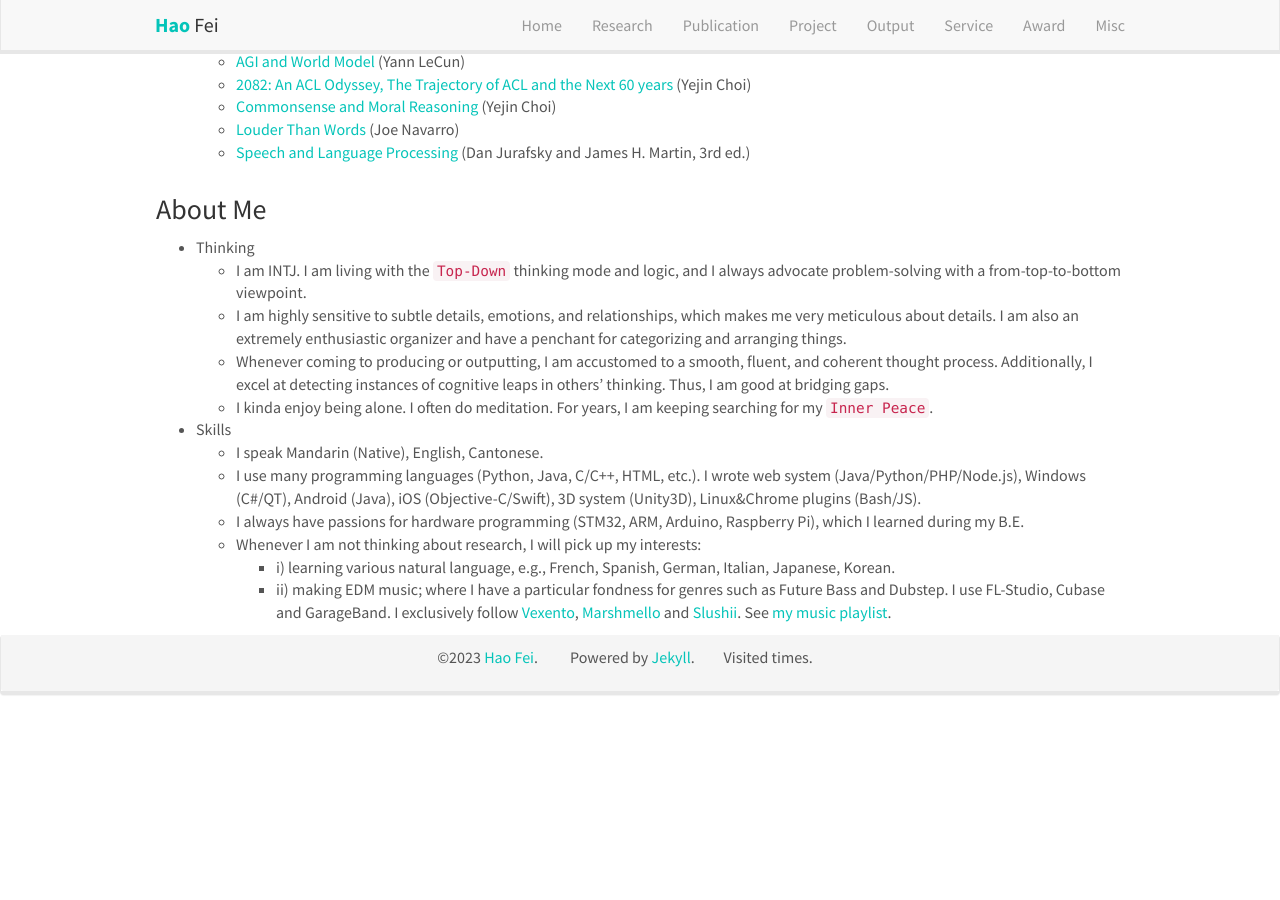
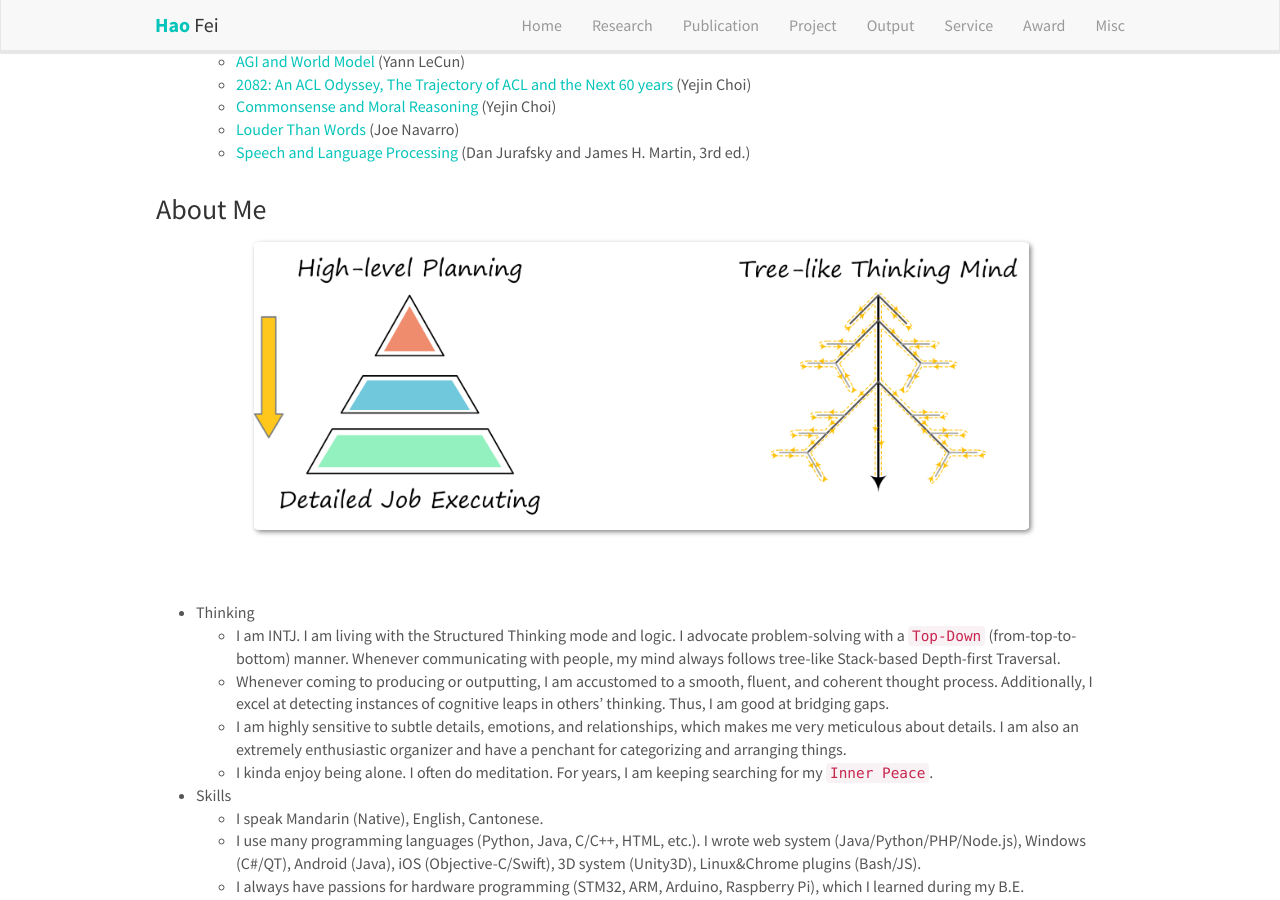
Before and after one commit to scofield7419/scofield7419.github.io, a Jekyll site: the page built from _pages/misc.md, in a window 1280 px wide and 900 px high, scrolled down 484 px. Built offline with Jekyll 4.4.1, drawn with Linux system fonts in a browser that asks for light colours; nearby versions of some CDN libraries; comment, search, counter and statistics services are not loaded; a style sheet for code colours, icons or effects is not loaded; before the commit the page ends 1179 px from its top, so only the background shows below that.

Commit message:
Update misc.md

```diff
--- a/_pages/misc.md
+++ b/_pages/misc.md
@@ -51,12 +51,20 @@ permalink: /misc
 
 ### About Me
 
+
+<p align="center">
+  <img src="{{ site.url }}{{ site.baseurl }}/images/teampic/top-down.png" width="80%"/>
+</p>
+
 - Thinking
-  - I am INTJ. I am living with the [`Top-Down`](https://www.daryllscott.com/discovery-vs-data) thinking mode and logic, and I always advocate problem-solving with a from-top-to-bottom viewpoint.
-  - I am highly sensitive to subtle details, emotions, and relationships, which makes me very meticulous about details. I am also an extremely enthusiastic organizer and have a penchant for categorizing and arranging things.
+  - I am INTJ. I am living with the Structured Thinking mode and logic.
+I advocate problem-solving with a [`Top-Down`](https://www.daryllscott.com/discovery-vs-data) (from-top-to-bottom) manner.
+Whenever communicating with people, my mind always follows tree-like Stack-based Depth-first Traversal.
   - Whenever coming to producing or outputting, I am accustomed to a smooth, fluent, and coherent thought process. Additionally, I excel at detecting instances of cognitive leaps in others' thinking.
   Thus, I am good at bridging gaps.
+  - I am highly sensitive to subtle details, emotions, and relationships, which makes me very meticulous about details. I am also an extremely enthusiastic organizer and have a penchant for categorizing and arranging things.
   - I kinda enjoy being alone. I often do meditation. For years, I am keeping searching for my [`Inner Peace`](https://en.wikipedia.org/wiki/Inner_peace).
+
 
 - Skills
   - I speak Mandarin (Native), English, Cantonese.
```
